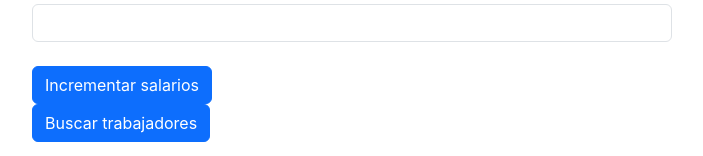
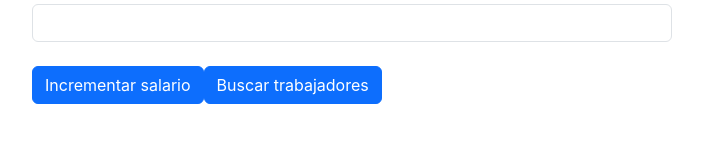
Before and after one commit to Jorgerdzz/reactservicios, a React (Create React App) app: page / in a window 1280 px wide. Shown: the part 282-438 px from the top of the page, without its empty margins (288-991 px from the left). Built offline with nearby package versions, Linux system fonts and the light colour scheme; no server answers.

Commit message:
ejericicio update salarios finalizado

```diff
--- a/src/component/HospitalesMultiples.js
+++ b/src/component/HospitalesMultiples.js
@@ -8,11 +8,11 @@ export default class HospitalesMultiples extends Component {
     url = Global.urlEjemplos;
 
     selectMultiple = React.createRef();
-    cajaincremento = React.createElement();
+    cajaincremento = React.createRef();
 
     state = {
         hospitales: [],
-        hospitalesSeleccionados: []
+        hospitalesSeleccionados: [],
     }
 
     loadHospitales = () => {
@@ -24,8 +24,7 @@ export default class HospitalesMultiples extends Component {
         })
     }
 
-    getHospitales = (e) => {
-        e.preventDefault();
+    getSeleccion = () => {
         let options = this.selectMultiple.current.options;
         let aux = [];
         for(let option of options){
@@ -34,23 +33,36 @@ export default class HospitalesMultiples extends Component {
                 aux.push(option.value);
             }
         }
+        return aux;
+    }
+
+    getHospitales = (e) => {
+        e.preventDefault();
         this.setState({
-            hospitalesSeleccionados: aux
+            hospitalesSeleccionados: this.getSeleccion()
         })
     }
 
-    updateSalarios = () => {
+    updateSalarios = (e) => {
+        e.preventDefault();
+        let idhospitales = this.getSeleccion();
         let incremento = this.cajaincremento.current.value;
         let cadena = "";
-        for(let id of this.state.hospitalesSeleccionados){
+        for(let id of idhospitales){
             cadena += "&idhospital=" + id;
         }
-        let cadenaIncremento = "?incremento=" + incremento
-        let request = "api/Trabajadores/UpdateSalarioTrabajadoresHospitales" + cadenaIncremento + cadena
-        axios.put(this.url + request).then(response => {
-            console.log("Modificado")
+        console.log(cadena)
+        let request = "api/Trabajadores/UpdateSalarioTrabajadoresHospitales?incremento=" + incremento + cadena
+        console.log(request);
+        axios.put(this.url + request).then(response=>{
+            console.log("Actualizado")
+            this.setState({
+                hospitalesSeleccionados: idhospitales
+            })
         })
     }
+
+
 
     componentDidMount = () => {
         this.loadHospitales();
@@ -73,7 +85,7 @@ export default class HospitalesMultiples extends Component {
                 </select><br></br>
                 <label>Introduzca incremento:</label>
                 <input type='number' ref={this.cajaincremento} className='form-control'></input><br></br>
-                <button className='btn btn-primary' onClick={this.updateSalarios}>Incrementar salarios</button><br></br>
+                <button onClick={this.updateSalarios} className='btn btn-primary'>Incrementar salario</button>
                 <button className='btn btn-primary' onClick={this.getHospitales}>Buscar trabajadores</button>
         </form>
         {
```
